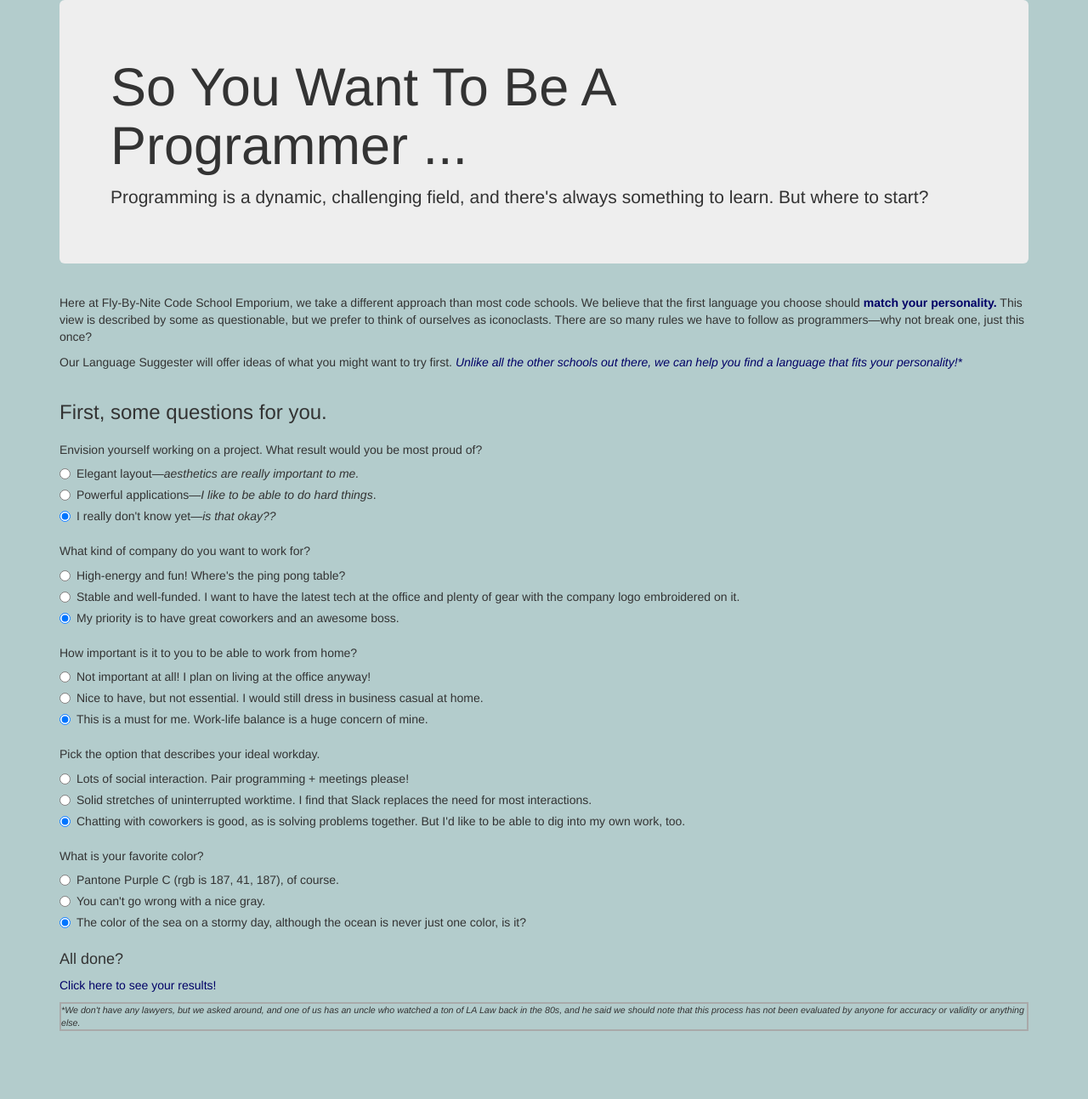
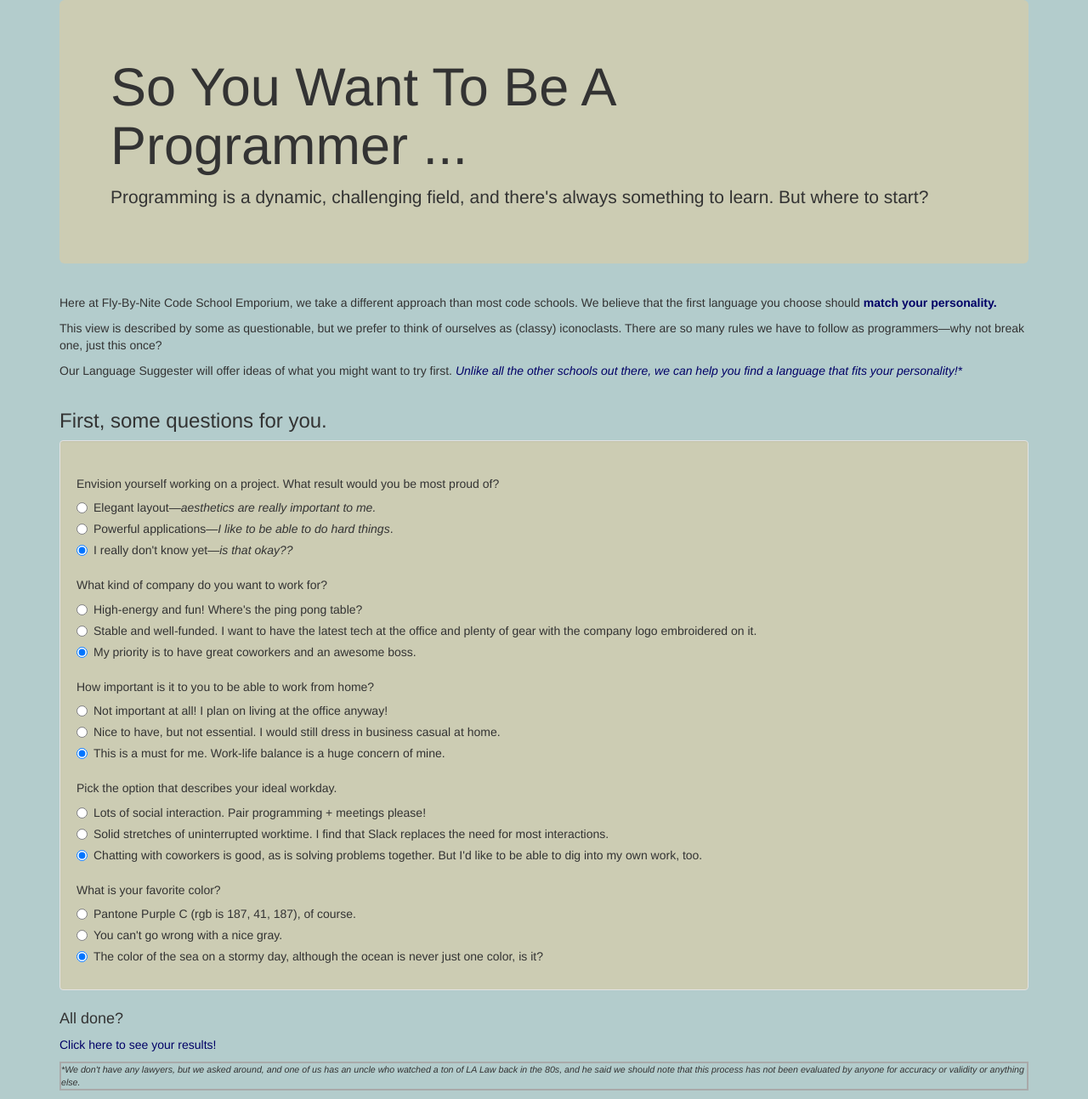
Before and after one commit to larabjork/language-selector, a plain HTML site: page index.html in a window 1280 px wide. Shown: the whole page at 85% size. Before the commit the page ends 1223 px from the top, so only its background shows below. Drawn offline with Linux system fonts and the light colour scheme.

Commit message:
add additional Bootstrap class and change background colors of elements

```diff
--- a/css/styles.css
+++ b/css/styles.css
@@ -29,6 +29,14 @@ strong {
   cursor: pointer;
 }
 
+.jumbotron {
+  background-color: #ccccb3;
+}
+
+.well {
+  background-color: #ccccb3;
+}
+
 #quizQuestions {
   margin-top: 36px;
 }
--- a/index.html
+++ b/index.html
@@ -18,12 +18,14 @@
 
       <div id="quizQuestions">
         <form id="quiz">
-          <p>Here at Fly-By-Nite Code School Emporium, we take a different approach than most code schools. We believe that the first language you choose should <strong>match your personality.</strong> This view is described by some as questionable, but we prefer to think of ourselves as iconoclasts. There are so many rules we have to follow as programmers&#8212why not break one, just this once?</p>
+          <p>Here at Fly-By-Nite Code School Emporium, we take a different approach than most code schools. We believe that the first language you choose should <strong>match your personality.</strong></p>
+
+          <p>This view is described by some as questionable, but we prefer to think of ourselves as (classy) iconoclasts. There are so many rules we have to follow as programmers&#8212why not break one, just this once?</p>
 
           <p>Our Language Suggester will offer ideas of what you might want to try first. <a href="#disclaimer">Unlike all the other schools out there, we can help you find a language that fits your personality!*</a></p>
           <h3>First, some questions for you.</h3>
 
-
+          <div class="well">
             <div class="question" id="one">
               <h5>Envision yourself working on a project. What result would you be most proud of?</h5>
               <div class="radio">
@@ -117,6 +119,8 @@
                   </label>
                 </div>
               </div>
+
+          </div>
           <h4>All done?</h4>
            <p><span class="clickable">Click here to see your results!</span></p>
 
```
Lines whose indentation alone changed are shown as unchanged.
